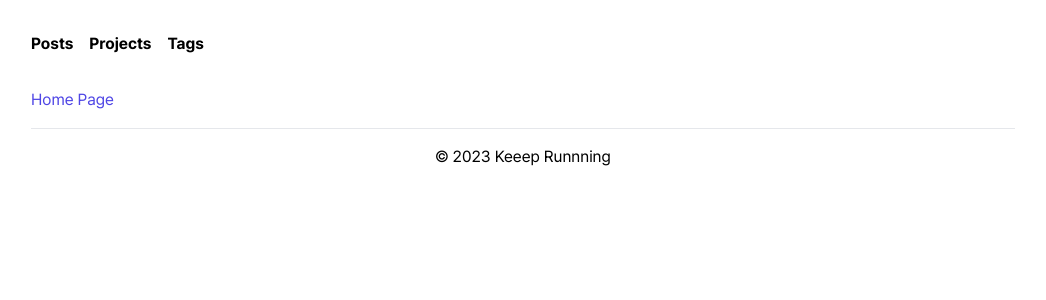
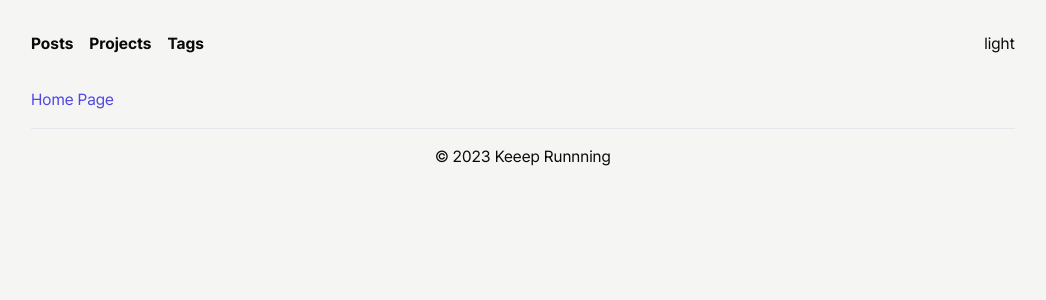
Before and after one commit to keeep-runnning/keeep-runnning-website, a Next.js app: page / in a window 1280 px wide. Shown: the top 300 px of the page, without its empty margins (117-1163 px from the left). Built offline with nearby package versions, Linux system fonts and the light colour scheme.

Commit message:
테마(라이트모드, 다크모드) 토글 버튼 구현

```diff
--- a/package.json
+++ b/package.json
@@ -18,6 +18,7 @@
     "eslint": "^8.42.0",
     "eslint-config-next": "^13.4.5",
     "next": "^13.4.5",
+    "next-themes": "^0.2.1",
     "postcss": "^8.4.24",
     "react": "^18.2.0",
     "react-dom": "^18.2.0",
--- a/src/app/layout.tsx
+++ b/src/app/layout.tsx
@@ -2,6 +2,7 @@ import "./globals.css";
 import localFont from "next/font/local";
 import Header from "@/components/header";
 import Footer from "@/components/footer";
+import Providers from "./providers";
 
 const pretendard = localFont({
   src: "./PretendardVariable.woff2",
@@ -14,13 +15,17 @@ type Props = {
 
 export default function RootLayout({ children }: Props) {
   return (
-    <html lang="ko">
-      <body className={pretendard.className}>
-        <div className="px-5 py-4 max-w-screen-lg mx-auto flex flex-col gap-y-4">
-          <Header />
-          {children}
-          <Footer />
-        </div>
+    <html lang="ko" suppressHydrationWarning>
+      <body
+        className={`${pretendard.className} bg-stone-100 text-stone-950 dark:bg-stone-900 dark:text-stone-50`}
+      >
+        <Providers>
+          <div className="mx-auto flex max-w-screen-lg flex-col gap-y-4 px-5 py-4">
+            <Header />
+            {children}
+            <Footer />
+          </div>
+        </Providers>
       </body>
     </html>
   );
--- /dev/null
+++ b/src/app/providers.tsx
@@ -0,0 +1,11 @@
+"use client";
+
+import { ThemeProvider } from "next-themes";
+
+type Props = {
+  children: React.ReactNode;
+};
+
+export default function Providers({ children }: Props) {
+  return <ThemeProvider attribute="class">{children}</ThemeProvider>;
+}
--- a/src/components/header.tsx
+++ b/src/components/header.tsx
@@ -1,8 +1,9 @@
 import Link from "next/link";
+import ThemeToggleButton from "./theme-toggle-button";
 
 export default function Header() {
   return (
-    <header>
+    <header className="flex items-center justify-between">
       <nav>
         <ul className="flex gap-x-4 py-4 font-bold">
           <li>
@@ -16,6 +17,7 @@ export default function Header() {
           </li>
         </ul>
       </nav>
+      <ThemeToggleButton />
     </header>
   );
 }
--- /dev/null
+++ b/src/components/theme-toggle-button.tsx
@@ -0,0 +1,31 @@
+"use client";
+
+import { useTheme } from "next-themes";
+import { useEffect, useState } from "react";
+
+export default function ThemeToggleButton() {
+  const [isMounted, setIsMounted] = useState(false);
+  const { resolvedTheme, setTheme } = useTheme();
+
+  useEffect(() => {
+    setIsMounted(true);
+  }, []);
+
+  if (!isMounted) {
+    return null;
+  }
+
+  const handleClickButton = (): void => {
+    if (resolvedTheme === "dark") {
+      setTheme("light");
+    } else if (resolvedTheme === "light") {
+      setTheme("dark");
+    }
+  };
+
+  return (
+    <button type="button" onClick={handleClickButton}>
+      {resolvedTheme}
+    </button>
+  );
+}
--- a/tailwind.config.js
+++ b/tailwind.config.js
@@ -1,5 +1,6 @@
 /** @type {import('tailwindcss').Config} */
 module.exports = {
+  darkMode: "class",
   content: [
     "./src/pages/**/*.{js,ts,jsx,tsx,mdx}",
     "./src/components/**/*.{js,ts,jsx,tsx,mdx}",
```
Also changed, not shown: 1 other file (tests, documents, lock files or other folders).
